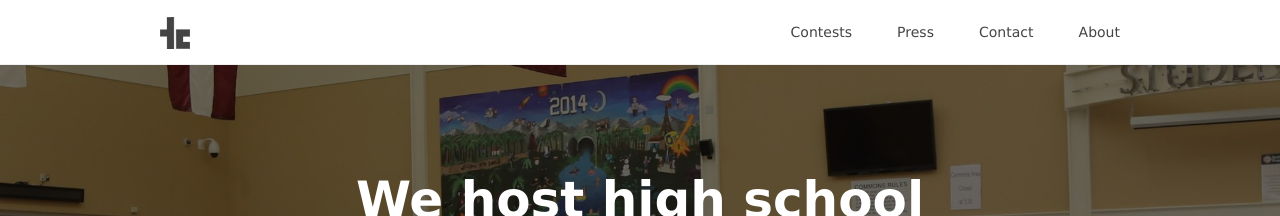
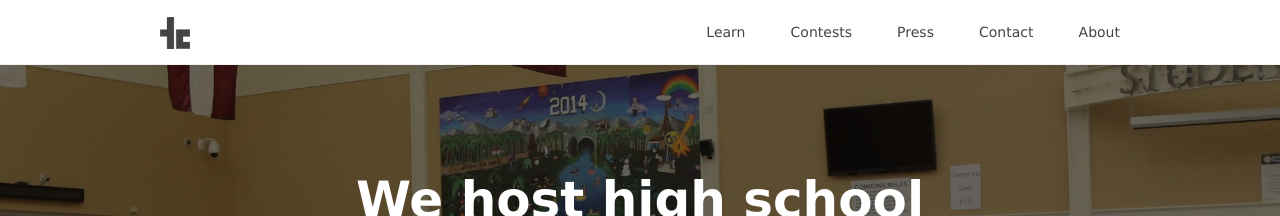
Before and after one commit to teamscode/teamscode.github.io, a Jekyll site: the page built from index.html, in a window 1280 px wide. Shown: the top 216 px of the page. Built offline with Jekyll 4.4.1, drawn with Linux system fonts in a browser that asks for light colours; nearby versions of some CDN libraries.

Commit message:
added learn header

```diff
--- a/_includes/header.html
+++ b/_includes/header.html
@@ -6,9 +6,9 @@
       </a>
     </div>
     <div class="header-menu">
-      <!--<div class="header-menu-item">
+      <div class="header-menu-item">
         <a href="/learn">Learn</a>
-      </div>-->
+      </div>
       <div class="header-menu-item">
         <a href="/contests">Contests</a>
       </div>
```
